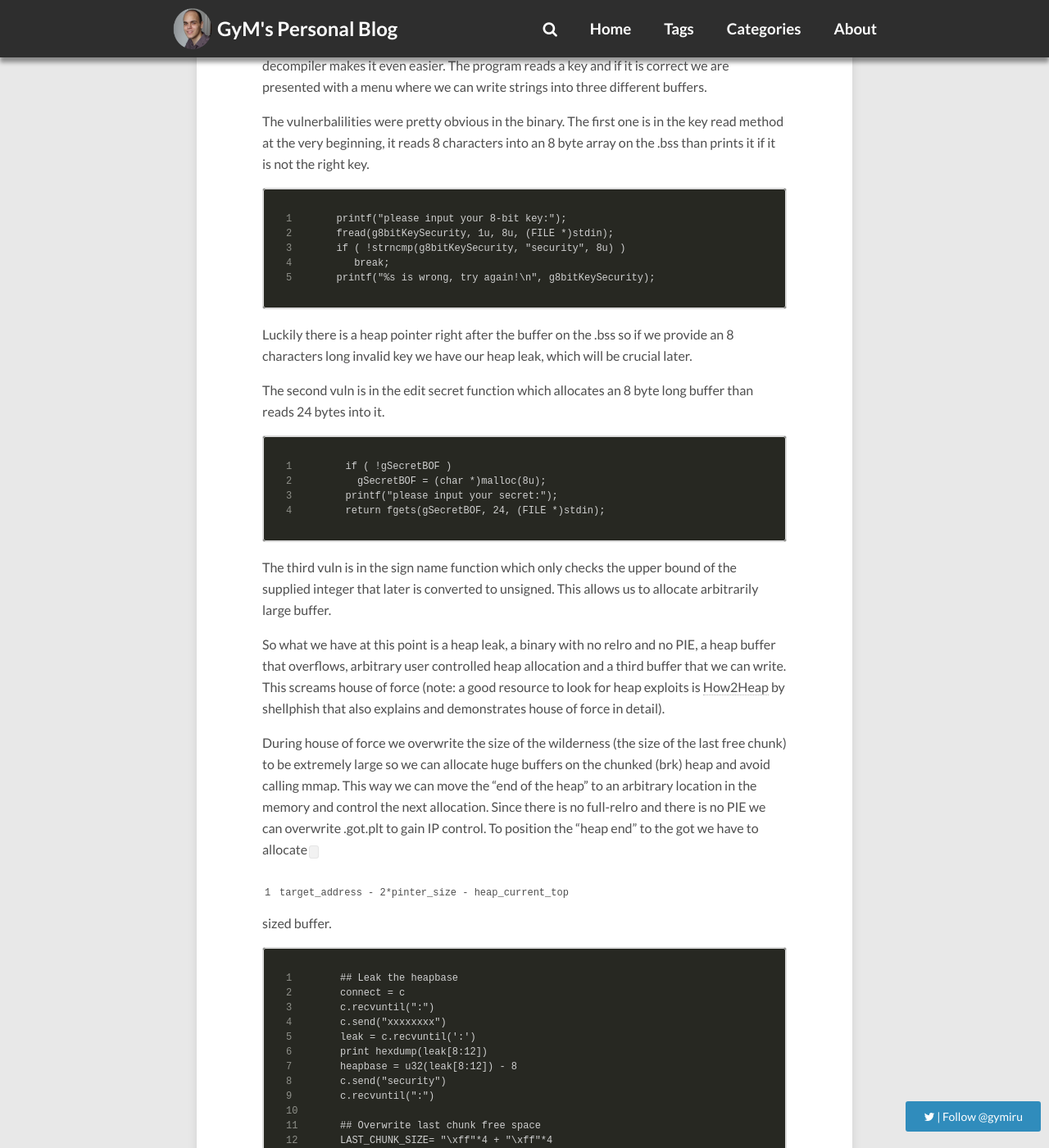
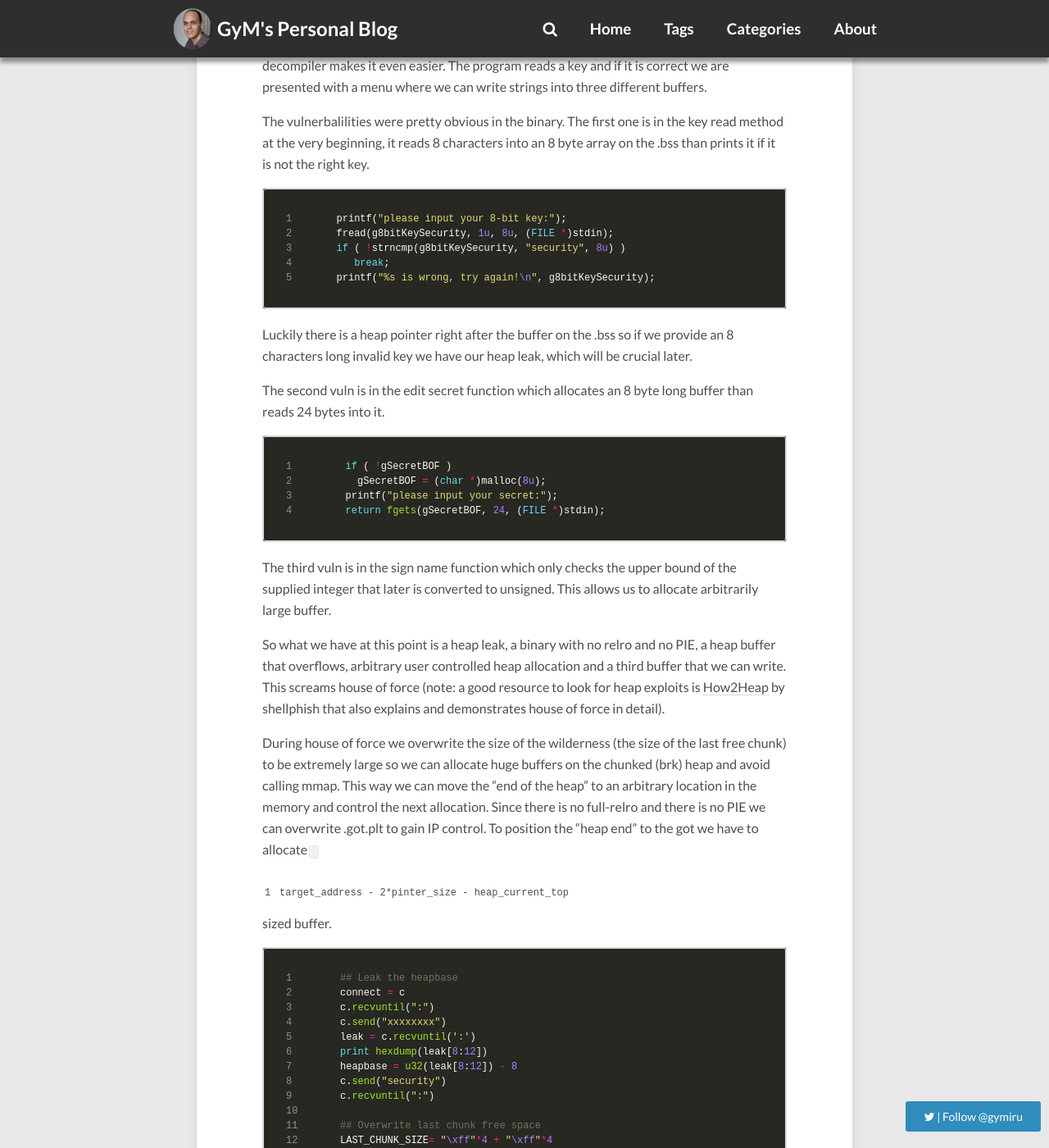
Before and after one commit to gymgit/gymgit.github.io, a Jekyll site: the page built from _posts/2016-03-22-bctf-ruin.md, in a window 1280 px wide and 1400 px high, scrolled down 758 px. Shown: the whole window at 82% size. Built offline with Jekyll 4.4.1, drawn with Linux system fonts in a browser that asks for light colours; nearby versions of some CDN libraries; comment, search, counter and statistics services are not loaded; some of the changed text lies outside the part shown.

Commit message:
minor fixes

````diff
--- a/_posts/2016-03-22-bctf-ruin.md
+++ b/_posts/2016-03-22-bctf-ruin.md
@@ -22,7 +22,7 @@ We were given with an ARM (EABI-5) binary, which we immediatly loaded up in IDA.
 
 The vulnerbalilities were pretty obvious in the binary. The first one is in the key read method at the very beginning, it reads 8 characters into an 8 byte array on the .bss than prints it if it is not the right key.
 
-```
+```c
 printf("please input your 8-bit key:");
 fread(g8bitKeySecurity, 1u, 8u, (FILE *)stdin);
 if ( !strncmp(g8bitKeySecurity, "security", 8u) )
@@ -34,7 +34,7 @@ Luckily there is a heap pointer right after the buffer on the .bss so if we prov
 
 The second vuln is in the edit secret function which allocates an 8 byte long buffer than reads 24 bytes into it.
 
-```
+```c
 if ( !gSecretBOF )
   gSecretBOF = (char *)malloc(8u);
 printf("please input your secret:");
@@ -47,7 +47,7 @@ So what we have at this point is a heap leak, a binary with no relro and no PIE,
 
 During house of force we overwrite the size of the wilderness (the size of the last free chunk) to be extremely large so we can allocate huge buffers on the chunked (brk) heap and avoid calling mmap. This way we can move the "end of the heap" to an arbitrary location in the memory and control the next allocation. Since there is no full-relro and there is no PIE we can overwrite .got.plt to gain IP control. To position the "heap end" to the got we have to allocate ``` target_address - 2*pinter_size - heap_current_top``` sized buffer.
 
-```
+```python
 ## Leak the heapbase
 connect = c
 c.recvuntil(":")
@@ -91,7 +91,7 @@ sendData(c, 3, [OFFSET_TO_GOT,"A"*10+"\n"])
 
 A good target to overwrite is ```atoi``` because we can directly supply a string as its parameter and has enough space before and after it. Now that we have IP control we need an address to jump to, however we dont yet have the libc base address and the libc version. At this point we decided to overwrite ```atoi``` with the .plt address of the ```printf``` stub to leak further information.
 
-```
+```python
 ## leak libc base
 c.send("%21$p|%22$p/\n")
 libc = c.recvuntil('/')[:-1]
@@ -107,7 +107,7 @@ sendData(c, 1, [PAYLOAD_ADDR+ "\x00"* (16-len(PAYLOAD_ADDR))])
 
 Fortunately there are libc adresses on the stack that we can read, so we only need the address of ```system```. With our printf we have arbitrary read from the entire memory thus we can search libc for the system export symbol, this can be further simplified with pwntools DynELF lookup. The only problem is that the ```printf``` input is read by ```fgets``` which terminates on null byte, so we cant directly read addresses containing 0x00 byte. This is not a huge problem because we can still read from the previous or next address and identify the ELF header.
 
-```
+```pyhton
 def leaker(addr):
     sys.stdout.write(hex(addr) + ': ')
     if addr%0x100 == 0:
````
